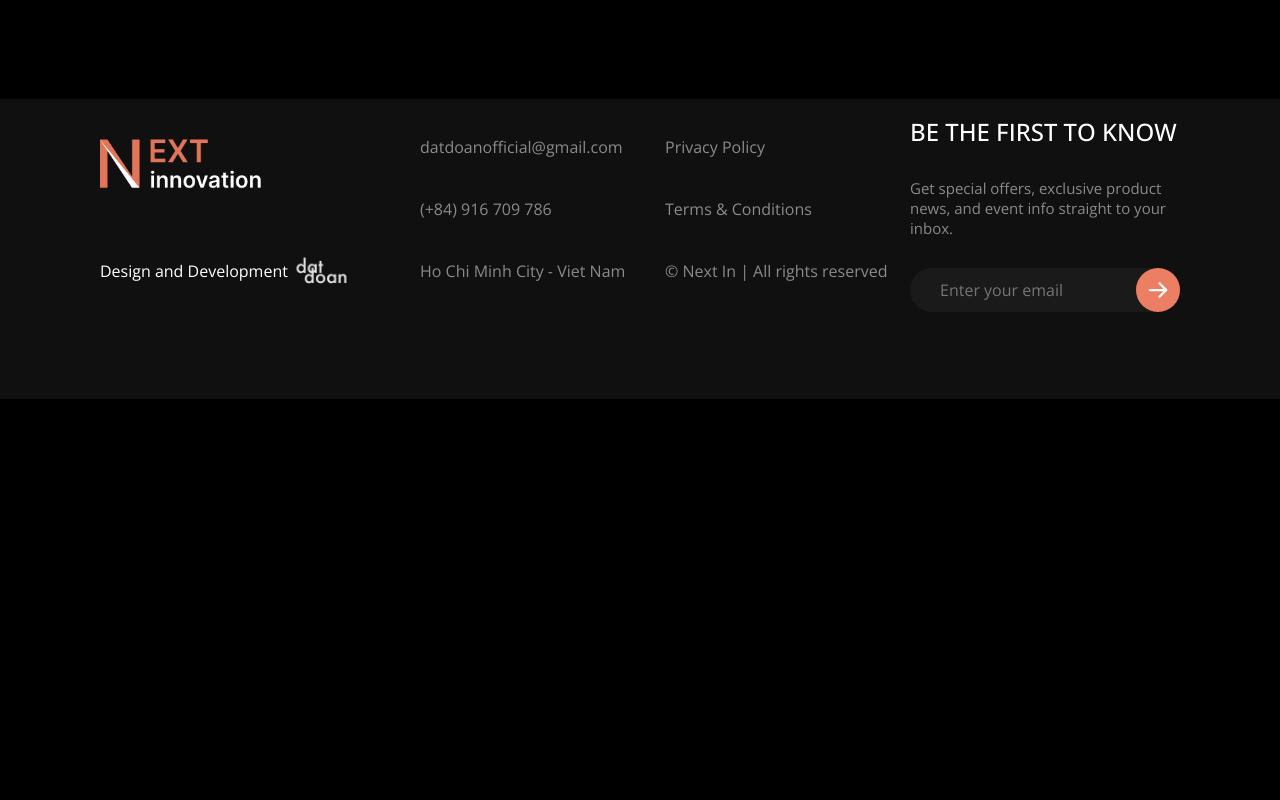
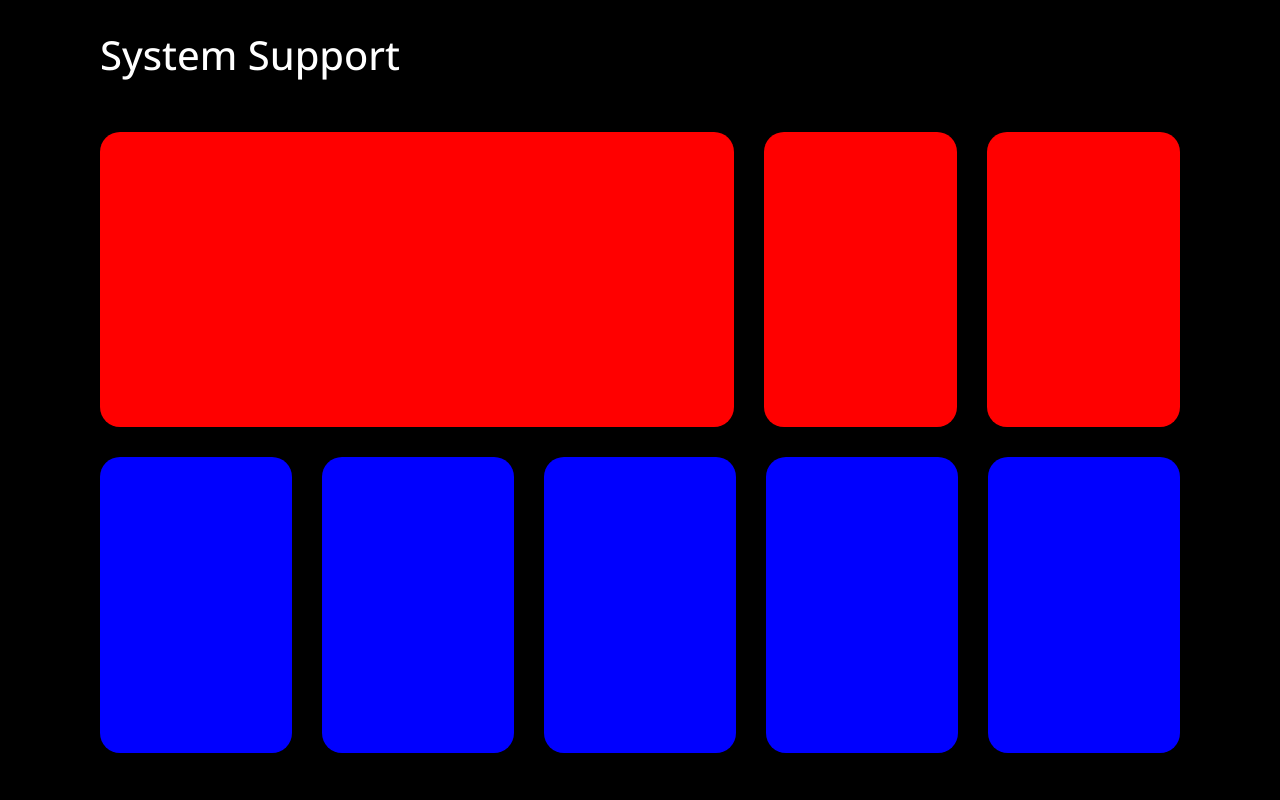
Before and after one commit to datdoanofficial/pc-components, a React (Create React App) app in the folder client/: page /help in a window 1280 px wide. Shown: the part 1880-2680 px from the top of the page. Before the commit the page ends 2279 px from the top, so only its background shows below. Built offline with nearby package versions, Linux system fonts and the light colour scheme; a web font is replaced by a local one.

Commit message:
finished layout system support..

```diff
--- a/client/src/components/layouts/Footer.tsx
+++ b/client/src/components/layouts/Footer.tsx
@@ -32,7 +32,9 @@ const Footer = (props: Props) => {
           if (location.pathname === "/store") {
             height = 800 * scrollRatio;
           } else if (location.pathname === "/news") {
-            height = 400 * scrollRatio;
+            height = 370 * scrollRatio;
+          } else if (location.pathname === "/help") {
+            height = 700 * scrollRatio;
           } else {
             height = 800 * scrollRatio; // Default height for other pages
           }
--- a/client/src/pages/Help.tsx
+++ b/client/src/pages/Help.tsx
@@ -138,6 +138,20 @@ const Help = (props: Props) => {
       {/* system support center */}
       <div className="system-support-center">
         <div className="title">System support</div>
+        <div className="card-inline">
+          <div className="line-01">
+            <div className="item"></div>
+            <div className="item"></div>
+            <div className="item"></div>
+          </div>
+          <div className="line-02">
+            <div className="item"></div>
+            <div className="item"></div>
+            <div className="item"></div>
+            <div className="item"></div>
+            <div className="item"></div>
+          </div>
+        </div>
       </div>
     </div>
   );
--- a/client/src/styles/pages/Help.scss
+++ b/client/src/styles/pages/Help.scss
@@ -5,7 +5,7 @@
   width: 100%;
   height: 100%;
   font-family: $open-sans;
-  padding: 150px 100px;
+  padding: 150px 100px 120px 100px;
 
   //   header
   .header-wrapper {
@@ -156,6 +156,7 @@
     }
   }
 
+  //   support center
   .support-center {
     width: 100%;
     height: fit-content;
@@ -291,4 +292,57 @@
       }
     }
   }
+
+  .system-support-center {
+    position: relative;
+    width: 100%;
+    height: fit-content;
+    margin-top: 100px;
+
+    .title {
+      font-size: 40px;
+      font-weight: 500;
+      color: #fff;
+      text-transform: capitalize;
+      margin-bottom: 50px;
+    }
+
+    .card-inline {
+      display: grid;
+      grid-template-rows: repeat(2, 1fr);
+      gap: 30px;
+      width: 100%;
+      aspect-ratio: 2 / 1.15;
+
+      .line-01 {
+        width: 100%;
+        height: 100%;
+        display: grid;
+        grid-template-columns: 3.28fr 1fr 1fr;
+        gap: 30px;
+
+        .item {
+          width: 100%;
+          height: 100%;
+          border-radius: 20px;
+          background-color: red;
+        }
+      }
+
+      .line-02 {
+        width: 100%;
+        height: 100%;
+        display: grid;
+        grid-template-columns: repeat(5, 1fr);
+        gap: 30px;
+
+        .item {
+          width: 100%;
+          height: 100%;
+          border-radius: 20px;
+          background-color: blue;
+        }
+      }
+    }
+  }
 }
```
